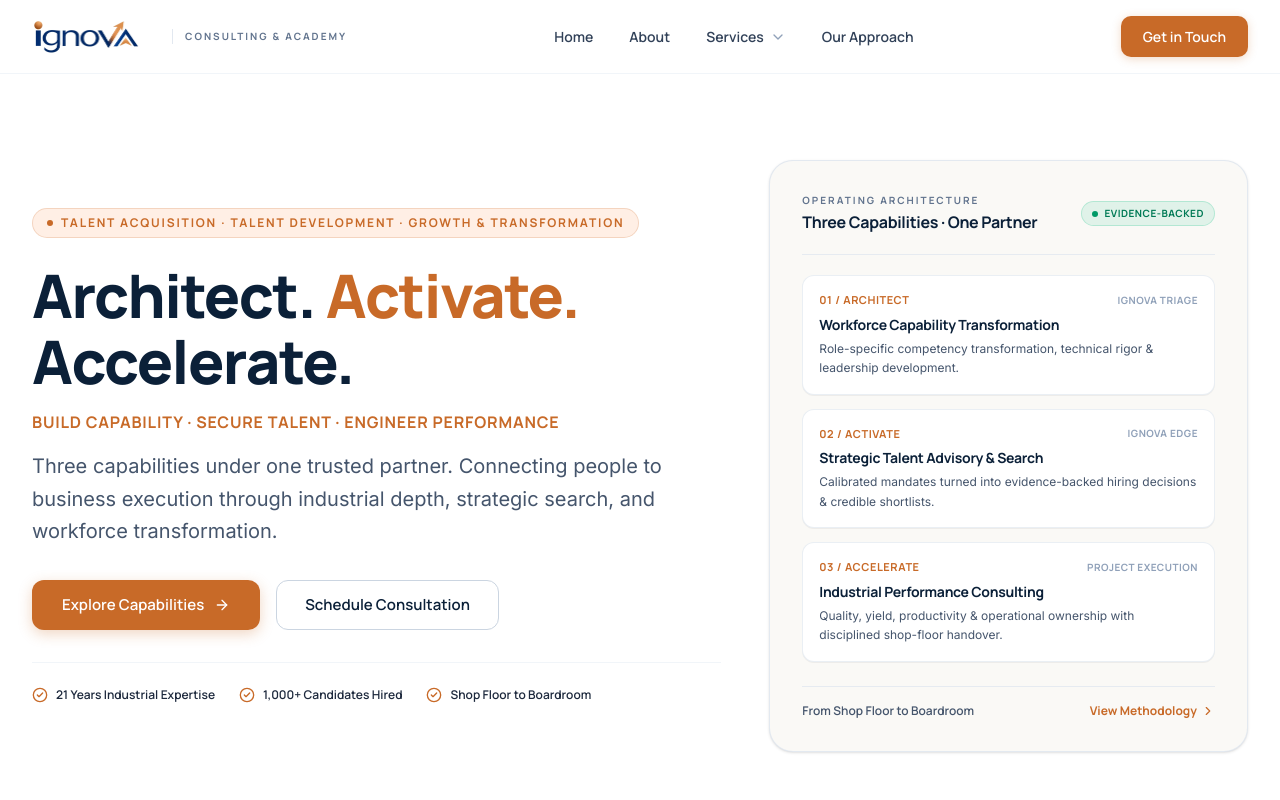
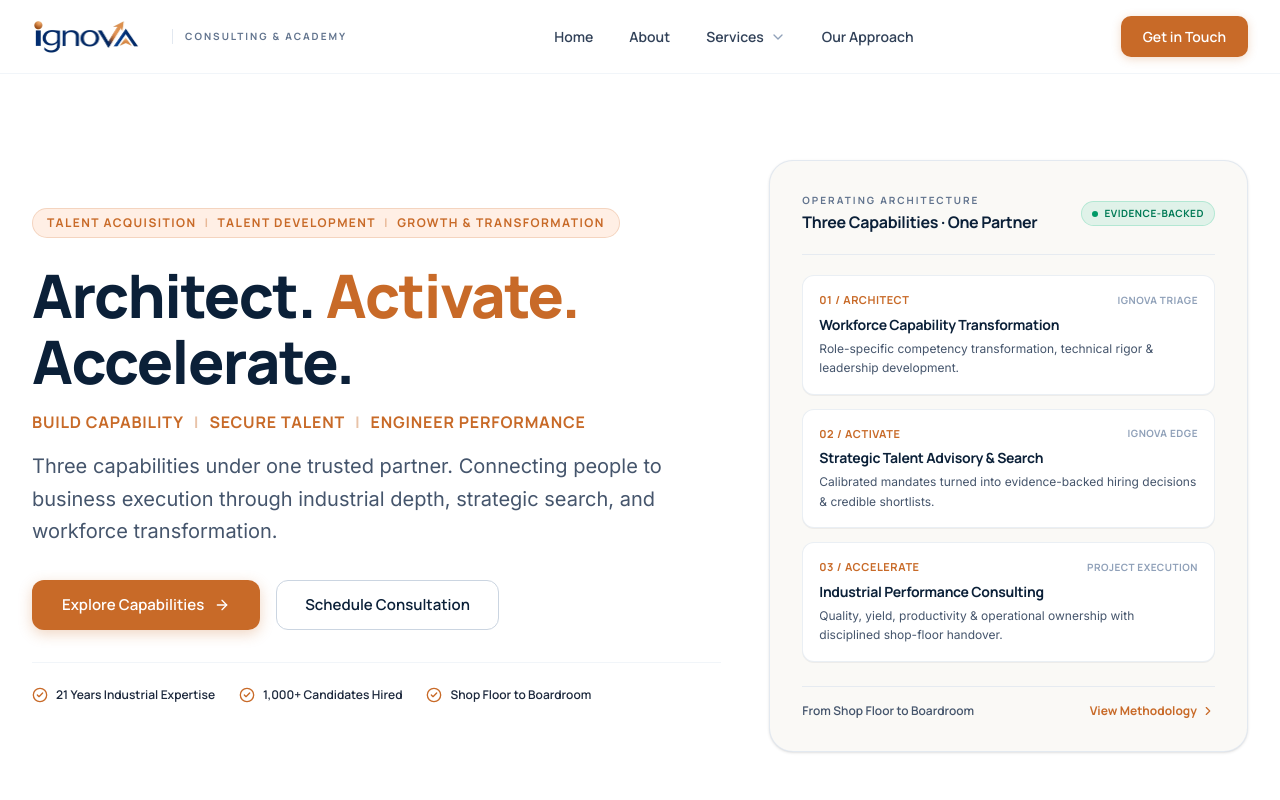
Before and after one commit to ayushprakash1010-jpg/Ignova, a Next.js app: page / in a window 1280 px wide. Shown: the top 800 px of the page. Built offline with nearby package versions, Linux system fonts and the light colour scheme; a web font is replaced by a local one.

Commit message:
style(hero): standardize bullet separators with elegant vertical pipe dividers

```diff
--- a/src/app/page.tsx
+++ b/src/app/page.tsx
@@ -33,10 +33,13 @@ export default function HomePage() {
                 initial={{ opacity: 0, y: 15 }}
                 animate={{ opacity: 1, y: 0 }}
                 transition={{ duration: 0.4 }}
-                className="inline-flex items-center gap-2 px-3.5 py-1.5 rounded-full bg-orange-500/10 text-[#C86A28] border border-[#C86A28]/20 text-xs font-bold uppercase tracking-[0.15em] mb-6 font-accent"
+                className="inline-flex flex-wrap items-center gap-x-2 gap-y-1 px-3.5 py-1.5 rounded-full bg-orange-500/10 text-[#C86A28] border border-[#C86A28]/20 text-[11px] sm:text-xs font-bold uppercase tracking-[0.12em] mb-6 font-accent"
               >
-                <span className="w-1.5 h-1.5 rounded-full bg-[#C86A28]" />
-                Talent Acquisition · Talent Development · Growth &amp; Transformation
+                <span>Talent Acquisition</span>
+                <span className="opacity-40">|</span>
+                <span>Talent Development</span>
+                <span className="opacity-40">|</span>
+                <span>Growth &amp; Transformation</span>
               </motion.div>
 
               <motion.h1
@@ -52,9 +55,13 @@ export default function HomePage() {
                 initial={{ opacity: 0, y: 15 }}
                 animate={{ opacity: 1, y: 0 }}
                 transition={{ duration: 0.5, delay: 0.15 }}
-                className="text-sm sm:text-base font-bold text-[#C86A28] mb-4 font-accent tracking-wider uppercase"
+                className="text-xs sm:text-sm md:text-base font-bold text-[#C86A28] mb-4 font-accent tracking-wider uppercase flex flex-wrap items-center gap-x-2.5 gap-y-1"
               >
-                Build Capability · Secure Talent · Engineer Performance
+                <span>Build Capability</span>
+                <span className="opacity-40">|</span>
+                <span>Secure Talent</span>
+                <span className="opacity-40">|</span>
+                <span>Engineer Performance</span>
               </motion.p>
 
               <motion.p
```
